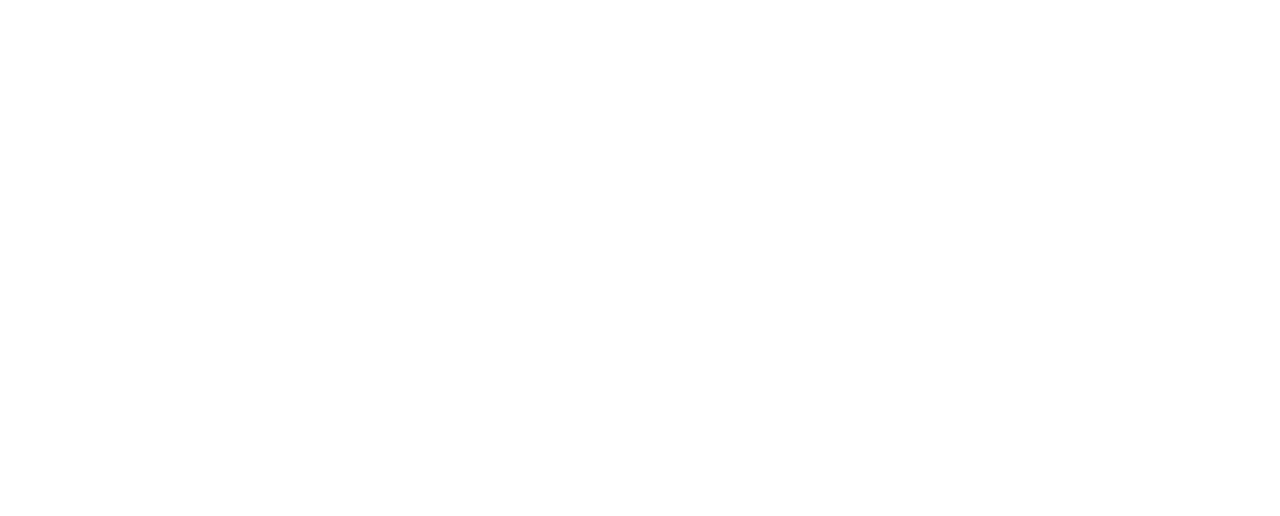
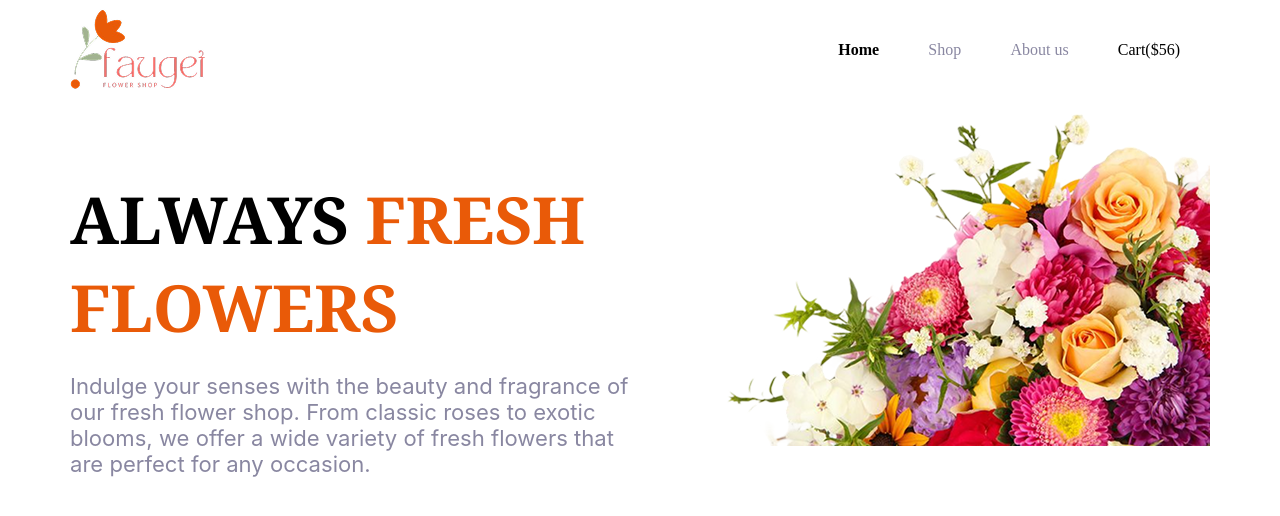
Before and after one commit to karishma-fariha/responsive-flowers, a plain HTML site: page index.html in a window 1280 px wide. Drawn offline with Linux system fonts and the light colour scheme.

Commit message:
added nav bar and banner part

```diff
--- a/index.html
+++ b/index.html
@@ -5,13 +5,38 @@
     <meta charset="UTF-8">
     <meta name="viewport" content="width=device-width, initial-scale=1.0">
     <title>Responsive Flower</title>
+    <link rel="stylesheet" href="style/responsive.css">
 </head>
 
 <body>
     <header>
-        <nav>
+        <nav class="navbar display-flex">
+
+                <img src="assets/logo.png" alt="">
+
+            <ul class="menu display-flex">
+                <li class="item "><a class="link color-two" href=""><b> Home</b></a></li>
+                <li class="item "><a class="link color-three" href=""> Shop</a></li>
+                <li class="item "><a class="link color-three" href=""> About us</a></li>
+                <!-- <img style="height:3% ;width: 3%;" src="assets/shopping-cart.png" alt=""> -->
+                <li class="item"><a class="link color-two" href="">Cart($56)</a></li>
+
+
+            </ul>
 
         </nav>
+        <section class="banner display-flex">
+            <div class="banner-part-1">
+                <h1 class="banner-title noto-serif-font">ALWAYS <span class="color-one "> FRESH <br>
+                    FLOWERS</span></h1>
+                <p class="banner-para inter-font2 color-three">Indulge your senses with the beauty and fragrance of our fresh flower shop. From classic roses to exotic blooms, we offer a wide variety of fresh flowers that are perfect for any occasion.
+
+                </p>
+            </div>
+            <div class="banner-bg">
+                <img src="assets/hero-flower.png" alt="">
+            </div>
+        </section>
     </header>
     <main>
         <section>
--- /dev/null
+++ b/style/responsive.css
@@ -0,0 +1,74 @@
+/* shared style */
+
+@import url('https://fonts.googleapis.com/css2?family=Noto+Serif:ital,wght@0,100..900;1,100..900&display=swap');
+
+
+.noto-serif-font{
+  font-family: "Noto Serif", serif;
+  font-optical-sizing: auto;
+  font-weight: 400;
+  font-style: normal;
+  font-variation-settings:100;
+}
+
+
+@import url('https://fonts.googleapis.com/css2?family=Inter:ital,opsz,wght@0,14..32,100..900;1,14..32,100..900&display=swap');
+
+
+.inter-font2{
+  font-family: "Inter", sans-serif;
+  font-optical-sizing: auto;
+  font-weight: 400;
+  font-style: normal;
+}
+
+.display-flex{
+    display: flex;
+}
+.color-one{
+    color: #E95A08;
+}
+.color-two{
+    color: #000000;
+}
+.color-three{
+   color: #8987A1;
+}
+/* header style */
+
+/* nav style */
+.navbar,.banner{
+    justify-content: space-between;
+    margin: 0 auto;
+    align-items: center;
+    max-width: 1140px;
+
+}
+
+.link{
+    text-decoration: none;
+
+}
+
+.item{
+    list-style: none;
+    margin-right: 30px;
+}
+.menu{
+    gap: 1.2rem;
+}
+/* section banner */
+.banner-title{
+    font-size: 4.06rem;
+    font-weight: bold;
+    margin-bottom: 13px;
+}
+.banner-para{
+    font-size: 1.38rem;
+    font-weight: 400;
+
+}
+.banner-part-1{
+    max-width: 35.625rem;
+    max-height: 299px;
+}
```
Also changed, not shown: assets/shopping-cart.png (added).
